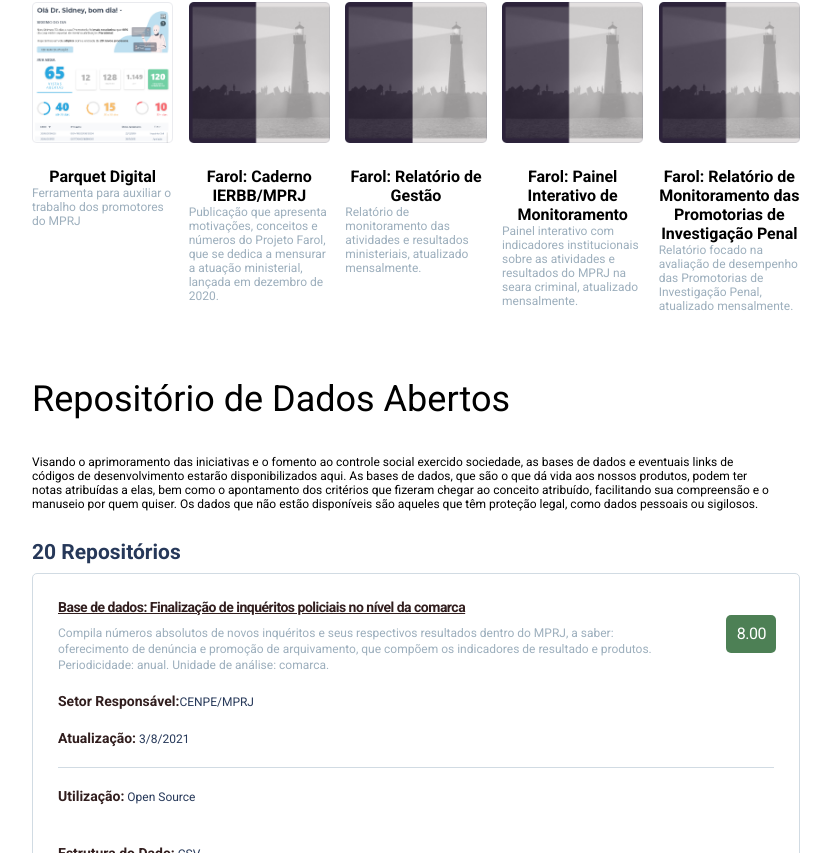
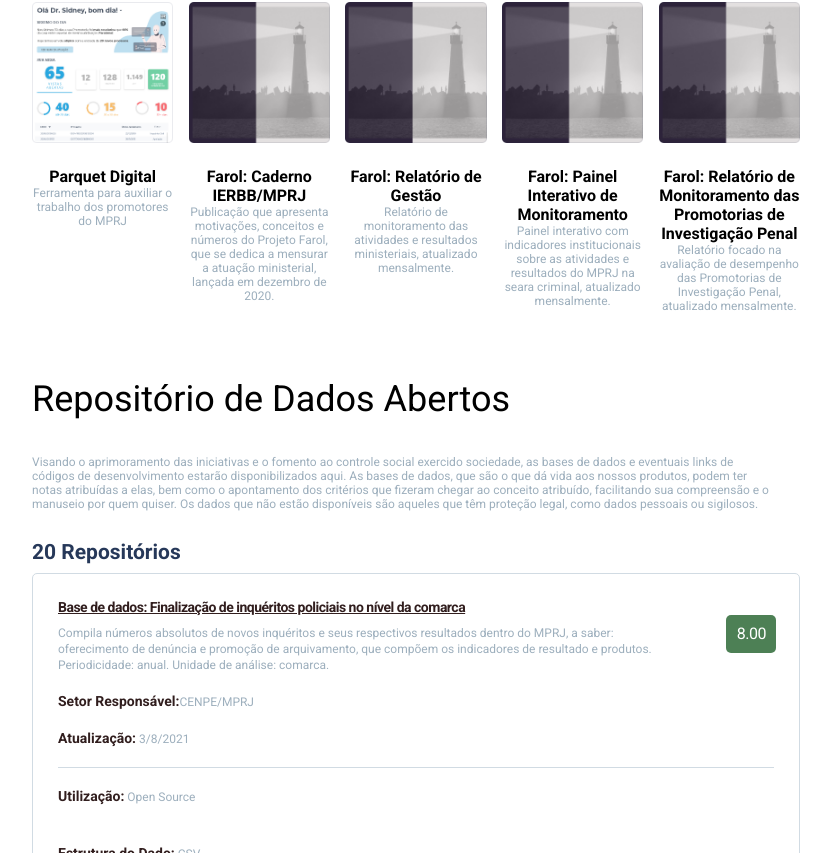
Before and after one commit to MinisterioPublicoRJ/mprj-digital, a React (Create React App) app: page / in a window 1280 px wide. Shown: the part 2167-3020 px from the top of the page, without its empty margins (224-1055 px from the left). Built offline with nearby package versions, Linux system fonts and the light colour scheme.

Commit message:
Ajustes fontes para qa

```diff
--- a/src/components/openData/OpenData.css
+++ b/src/components/openData/OpenData.css
@@ -6,4 +6,5 @@
 }
 .openData p{
   margin-bottom: 20px;
+  color: #9DAFBD;
 }
--- a/src/components/products/Products.css
+++ b/src/components/products/Products.css
@@ -12,9 +12,13 @@
 .products-title {
   margin: 12px 0;
 }
-.products p {
+p.products-text {
+  text-align: left;
+  color: #9DAFBD;
+}
+.product p {
   color: #9dafbd;
-  text-align: left;
+  text-align: center;
 }
 .products h1 {
   font-weight: normal;
@@ -26,7 +30,6 @@
   padding-top: 32px;
   grid-template-columns: repeat(5, 1fr);
   grid-auto-rows: minmax(320px, auto);
-  grid-column-gap: 5%;
   column-gap: 2%;
 }
 .products-filter-titles {
```
